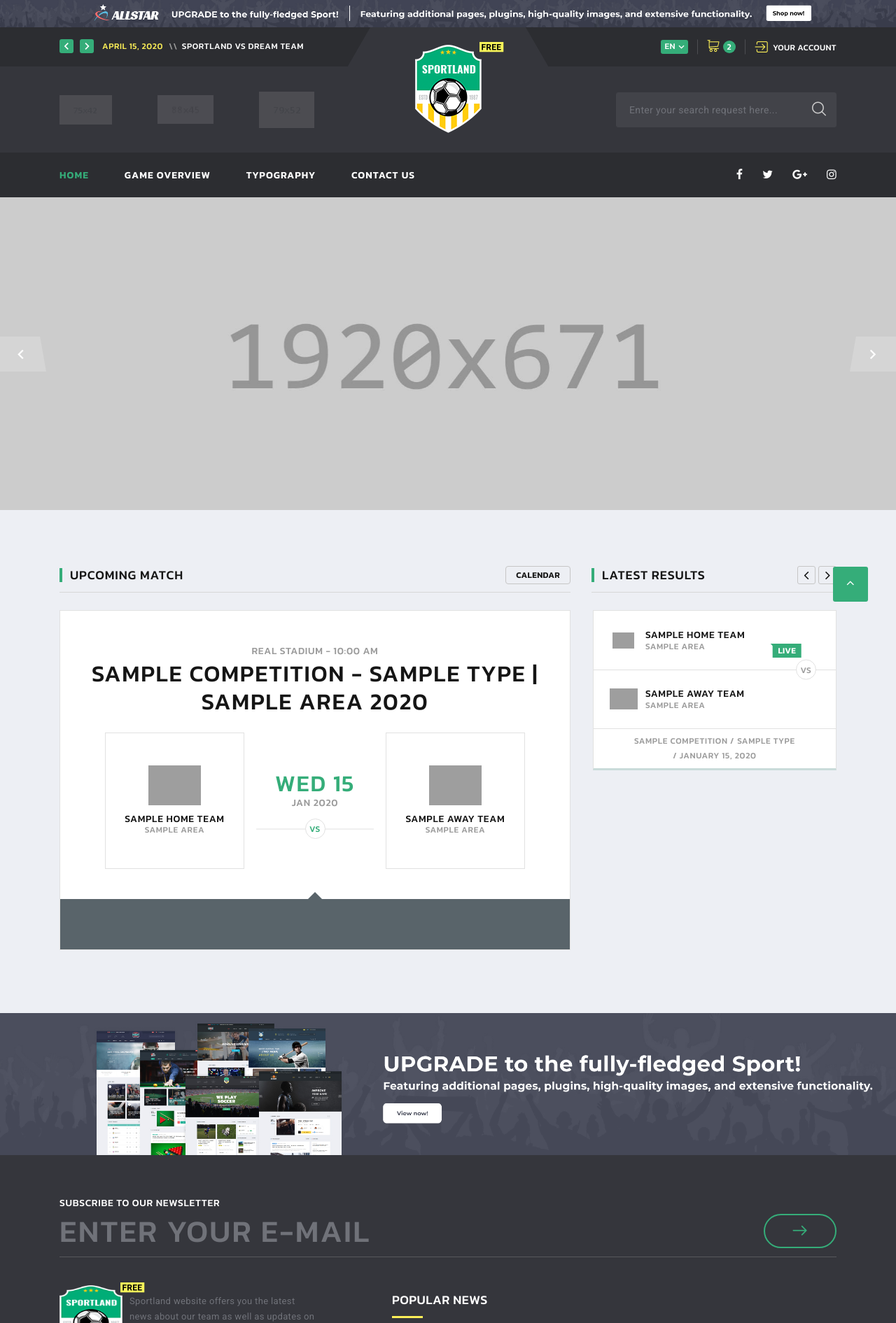
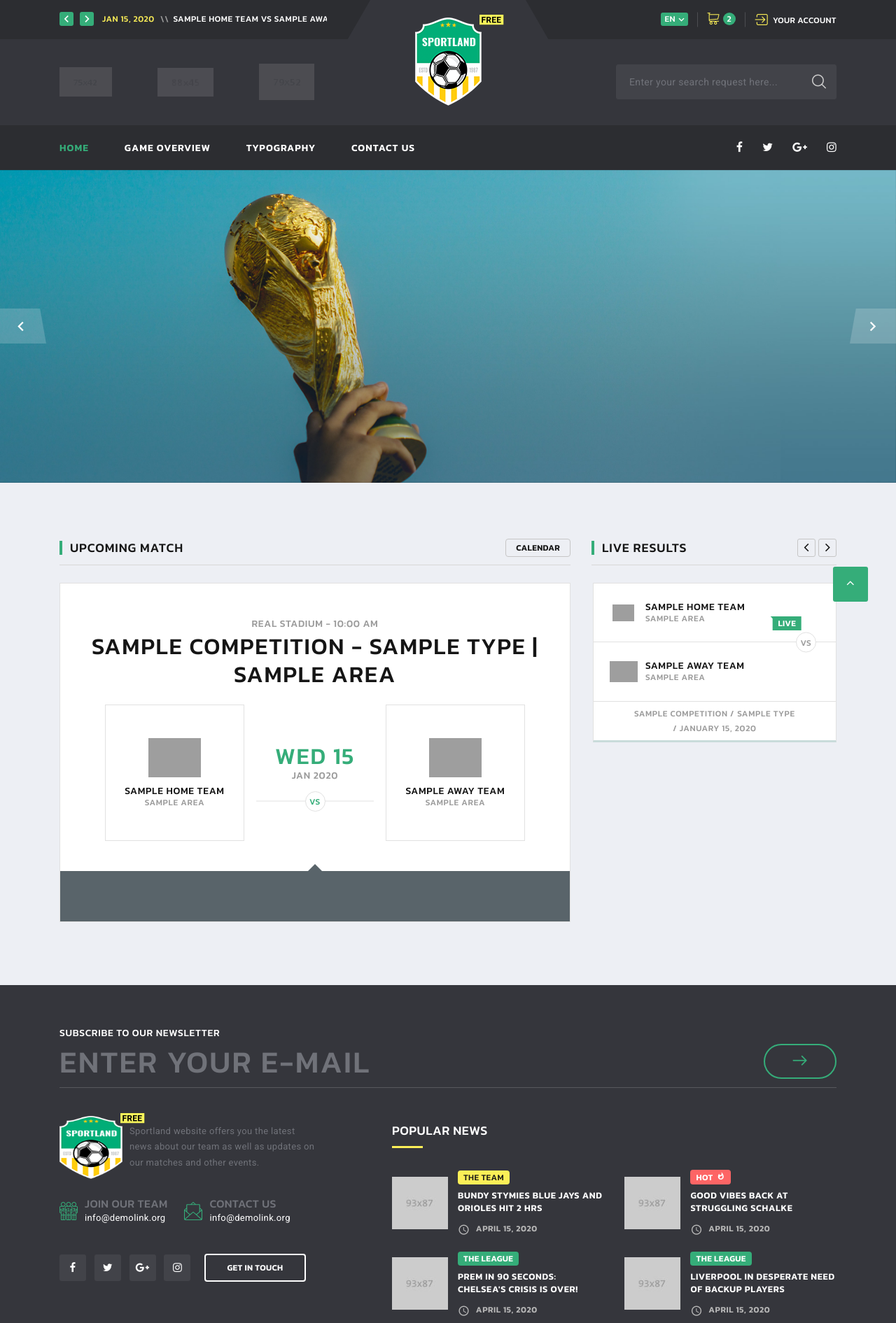
Before and after one commit to MiqueiasTeofaniBastos/DashBoardFootball, a Flask app: template templates/index.html in a window 1280 px wide. Shown: the top 1891 px of the page at 70% size. Run offline with Flask 3, Linux system fonts and the light colour scheme; the template is opened without the code that fills it: most values are stand-ins (such as "Sample title", 1, 10 or a date in 2020); some libraries are stand-ins or nearby versions; grey boxes are pictures that could not be loaded.

Commit message:
Ajuste de FusoHorarios e Adição de Images

```diff
--- a/app.py
+++ b/app.py
@@ -2,6 +2,7 @@ from flask import Flask, render_template, redirect
 import ApiFootballDataOrg
 
 app = Flask(__name__)
+
 
 
 @app.route('/')
--- a/model.py
+++ b/model.py
@@ -1,7 +1,8 @@
-from datetime import datetime
+from datetime import datetime, timedelta
 
 def format_date(dt_string):
     dt = datetime.strptime(dt_string, "%Y-%m-%dT%H:%M:%SZ")
+    dt = dt - timedelta(hours=3)
     return dt
 
 
--- a/templates/index.html
+++ b/templates/index.html
@@ -16,14 +16,17 @@
     <style>.ie-panel{display: none;background: #212121;padding: 10px 0;box-shadow: 3px 3px 5px 0 rgba(0,0,0,.3);clear: both;text-align:center;position: relative;z-index: 1;} html.ie-10 .ie-panel, html.lt-ie-10 .ie-panel {display: block;}</style>
   </head>
   <body>
-    <div class="ie-panel"><a href="http://windows.microsoft.com/en-US/internet-explorer/"><img src="/static/images/ie8-panel/warning_bar_0000_us.jpg" height="42" width="820" alt="You are using an outdated browser. For a faster, safer browsing experience, upgrade for free today."></a></div>
+    <div class="ie-panel">
+      <a href="http://windows.microsoft.com/en-US/internet-explorer/"><img src="/static/images/ie8-panel/warning_bar_0000_us.jpg" height="42" width="820" alt="You are using an outdated browser. For a faster, safer browsing experience, upgrade for free today.">
+      </a>
+    </div>
     <div class="preloader">
       <div class="preloader-body">
         <div class="preloader-item"></div>
       </div>
     </div>
     <!-- Page-->
-    <div class="page"><a class="d-none d-xl-block" href="https://www.templatemonster.com/website-templates/allstar-multi-sports-website-template-63853.html" target="blank"><img class="d-block w-100" src="/static/images/banner-free-01.jpg" alt=""></a>
+    <div class="page">
       <!-- Page Header-->
       <header class="section page-header rd-navbar-dark">
         <!-- RD Navbar-->
@@ -44,20 +47,14 @@
                     <div class="owl-carousel-inline-wrap">
                       <div class="owl-carousel owl-carousel-inline" data-items="1" data-dots="false" data-nav="true" data-autoplay="true" data-autoplay-speed="3200" data-stage-padding="0" data-loop="true" data-margin="10" data-mouse-drag="false" data-touch-drag="false" data-nav-custom=".owl-carousel-navbar">
                         <!-- Post Inline-->
+                        {% for data in listMatches %}
+
                         <article class="post-inline">
-                          <time class="post-inline-time" datetime="2020">April 15, 2020</time>
-                          <p class="post-inline-title">Sportland vs Dream Team</p>
+                          <time class="post-inline-time" datetime="2020">{{ data.utcDate.strftime('%b %d, %Y')}}</time>
+                          <p class="post-inline-title">{{data.homeTeam.shortName}} vs {{data.awayTeam.shortName}}</p>
                         </article>
-                        <!-- Post Inline-->
-                        <article class="post-inline">
-                          <time class="post-inline-time" datetime="2020">April 15, 2020</time>
-                          <p class="post-inline-title">Sportland vs Real Madrid</p>
-                        </article>
-                        <!-- Post Inline-->
-                        <article class="post-inline">
-                          <time class="post-inline-time" datetime="2020">April 15, 2020</time>
-                          <p class="post-inline-title">Sportland vs Barcelona</p>
-                        </article>
+
+                        {% endfor %}
                       </div>
                     </div>
                   </div>
@@ -68,8 +65,7 @@
                       <!-- Select 2-->
                       <select class="select select-inline" data-placeholder="Select an option" data-dropdown-class="select-inline-dropdown">
                         <option value="en" selected="">en</option>
-                        <option value="fr">fr</option>
-                        <option value="es">es</option>
+                        <option value="pt-br">pt</option>
                       </select>
                     </li>
                     <li>
@@ -179,10 +175,12 @@
           </nav>
         </div>
       </header>
+
+
       <!-- Swiper-->
       <section class="section swiper-container swiper-slider swiper-classic bg-gray-2" data-loop="true" data-autoplay="4000" data-simulate-touch="false" data-slide-effect="fade">
         <div class="swiper-wrapper">
-          <div class="swiper-slide text-center" data-slide-bg="images/slider-1-slide-1-1920x671.jpg">
+          <div class="swiper-slide text-center" data-slide-bg="/static/images/slider-1-slide-1-1920x671.jpg">
             <div class="container">
               <div class="row justify-content-center">
                 <div class="col-xl-6">
@@ -194,7 +192,7 @@
               </div>
             </div>
           </div>
-          <div class="swiper-slide" data-slide-bg="images/slider-1-slide-2-1920x671.jpg">
+          <div class="swiper-slide" data-slide-bg="/static/images/slider-1-slide-2-1920x671.jpg">
             <div class="container">
               <div class="row justify-content-end">
                 <div class="col-xl-5">
@@ -206,7 +204,7 @@
               </div>
             </div>
           </div>
-          <div class="swiper-slide" data-slide-bg="images/slider-1-slide-3-1920x671.jpg">
+          <div class="swiper-slide" data-slide-bg="/static/images/slider-1-slide-3-1920x671.jpg">
             <div class="container">
               <div class="row">
                 <div class="col-xl-5">
@@ -246,7 +244,7 @@
                     <p class="game-info-subtitle">Real Stadium -
                       <time datetime="08:30"> {{ data.utcDate.strftime('%I:%M %p')}}</time>
                     </p>
-                    <h3 class="game-info-title">{{data.competition.name}} - {{data.competition.type}} | {{data.area.name}} {{ data.utcDate.strftime('%Y')}}</h3>
+                    <h3 class="game-info-title">{{data.competition.name}} - {{data.competition.type}} | {{data.area.name}}</h3>
                     <div class="game-info-main">
                       <div class="game-info-team game-info-team-first">
                         <figure><img src="{{data.homeTeam.crest}}" alt="" width="75" height="99"/>
@@ -292,7 +290,7 @@
                     <!-- Heading Component-->
                     <article class="heading-component">
                       <div class="heading-component-inner">
-                        <h5 class="heading-component-title">Latest results
+                        <h5 class="heading-component-title">Live results
                         </h5>
                         <div class="owl-carousel-arrows-outline">
                           <div class="owl-nav">
@@ -303,9 +301,12 @@
                       </div>
                     </article>
                     <!-- Owl Carousel-->
-                    <div class="owl-carousel owl-spacing-1" data-items="1" data-dots="false" data-nav="true" data-autoplay="true" data-autoplay-speed="4000" data-stage-padding="0" data-loop="true" data-margin="30" data-mouse-drag="false" data-animation-in="fadeIn" data-animation-out="fadeOut" data-nav-custom=".owl-carousel-outer-navigation-1">
+                    <div class="owl-carousel owl-spacing-1 owl-loaded" data-items="1" data-dots="false" data-nav="true" data-autoplay="true" data-autoplay-speed="4000" data-stage-padding="0" data-loop="true" data-margin="30" data-mouse-drag="false" data-animation-in="fadeIn" data-animation-out="fadeOut" data-nav-custom=".owl-carousel-outer-navigation-1">
                       <!-- Game Result Creative-->
+                      <div class="owl-stage-outer">
+                        <div class="owl-stage" style="transform: translate3d(-1199px, 0px, 0px); transition: all 0s ease 0s; width: 2400px;" >
                           {% for data in listMatches %}
+                          <div class="owl-item" style="width: 369.984px; margin-right: 30px;">
                             <article class="game-result game-result-creative">
                               <div class="game-result-main-vertical">
                                 <div class="game-result-team game-result-team-horizontal game-result-team-first">
@@ -325,7 +326,7 @@
                                     <div class="game-result-team-name">{{data.awayTeam.shortName}}</div>
                                     <div class="game-result-team-country">{{data.area.name}}</div>
                                   </div>
-                                <div class="game-result-score game-result-score-big">{%if data.score.fullTime.away == None %} 0 {%else%} {{data.score.fullTime.away}} <span class="game-result-team-label game-result-team-label-right">LIVE</span>{% endif %}
+                                  <div class="game-result-score game-result-score-big">{%if data.score.fullTime.away == None %} 0 {%else%} {{data.score.fullTime.away}} <span class="game-result-team-label game-result-team-label-right">LIVE</span> {% endif %}
                                   </div>
                                 </div>
                               </div>
@@ -339,7 +340,12 @@
                                 </ul>
                               </div>
                             </article>
+                          </div>
                         {% endfor %}
+                        </div>
+                      </div>
+
+
                     </div>
                   </div>
                 </div>
@@ -348,7 +354,9 @@
           </div>
         </div>
       </section>
-      <!-- Page Footer--><a class="d-block" href="https://www.templatemonster.com/website-templates/allstar-multi-sports-website-template-63853.html" target="blank"><img class="d-block w-100" src="/static/images/banner-free-02.jpg" alt=""></a>
+
+
+      <!-- Page Footer-->
       <footer class="section footer-classic footer-classic-dark context-dark">
         <div class="footer-classic-main">
           <div class="container">
```
Also changed, not shown: static/images/slider-1-slide-1-1920x671.jpg, static/images/slider-1-slide-2-1920x671.jpg, static/images/slider-1-slide-3-1920x671.jpg. Lines whose indentation alone changed are shown as unchanged.
